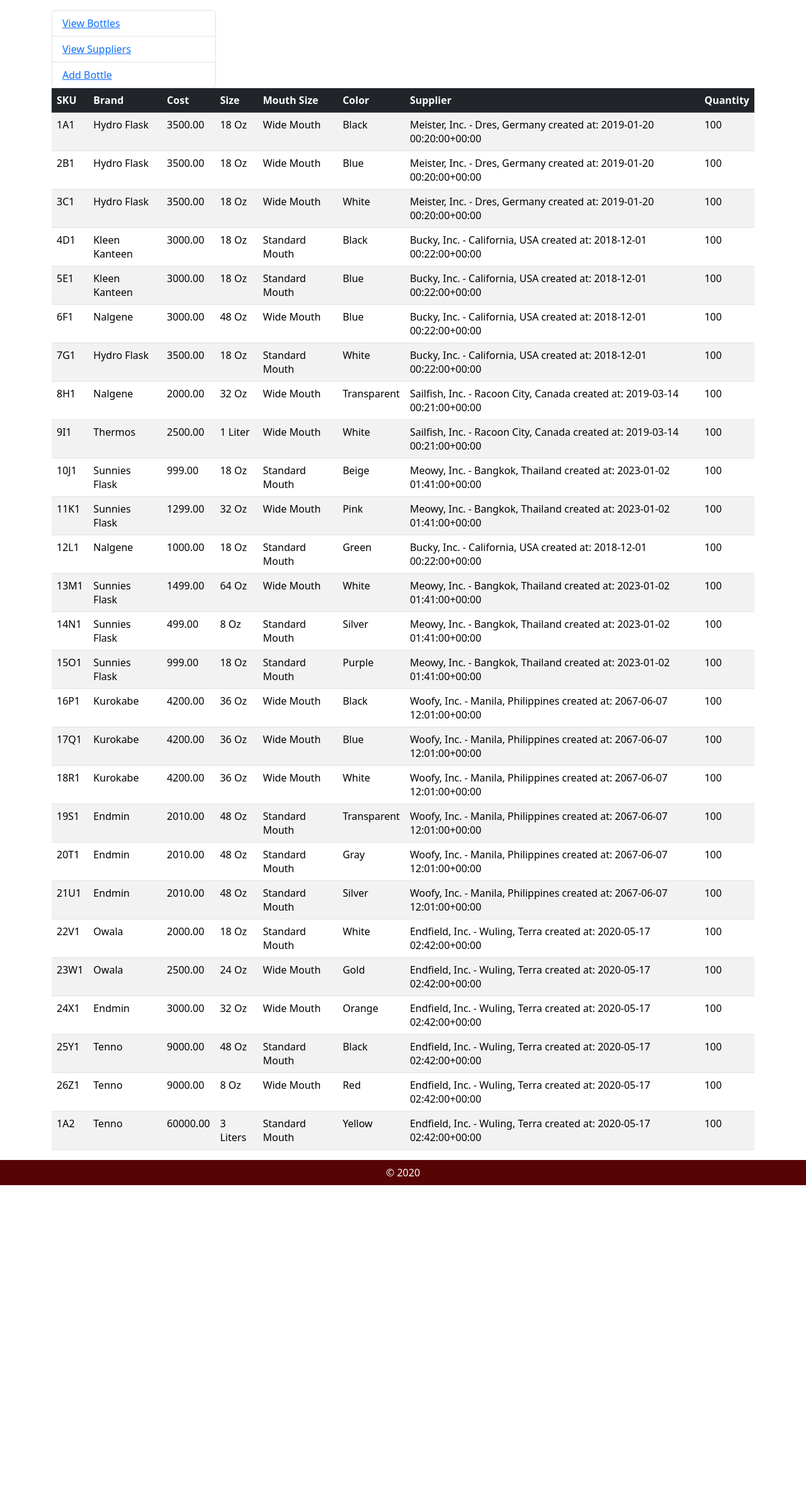
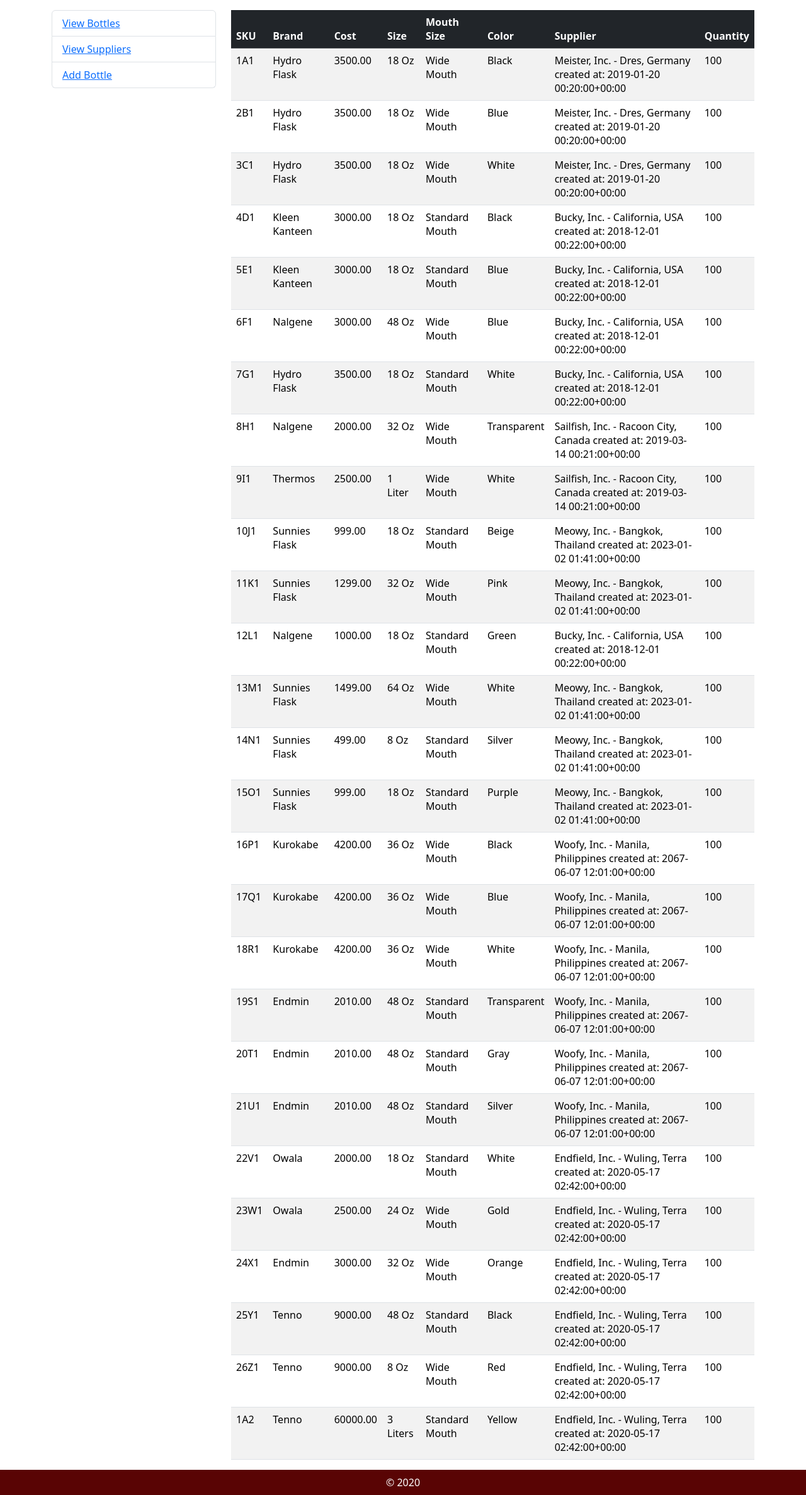
Before and after one commit to kurokabe8/M5P-DjangoTemplates-BartoloGutierrezSytin, a Django app: page / in a window 1280 px wide. Shown: the part 56-2430 px from the top of the page at 63% size. Before the commit the page ends 1938 px from the top, so only its background shows below. Run offline with Django 5.2, Linux system fonts and the light colour scheme; data comes from the database, SQL or seed files in the repository; some libraries are stand-ins or nearby versions.

Commit message:
Update base.html

```diff
--- a/MyInventorySystem/MyInventoryApp/templates/MyInventoryApp/base.html
+++ b/MyInventorySystem/MyInventoryApp/templates/MyInventoryApp/base.html
@@ -37,18 +37,15 @@
                 </div>
 
                 <!--Main Content-->
-                <div class = "col-12">
+                <div class = "col-9">
                     {% block content %}
                     {% endblock %}
                 </div>
             </div>
         </div>
 
-        <footer class="footer bg-custom mt-auto" style="background-color: #590404;">
-
-            <!-- Copyright -->
-            <div class="container text-center text-white py-2">&copy; 2020</div>
-            <!-- Copyright -->
+        <footer class="footer bg-custom mt-auto text-white text-center py-2" style="background-color: #590404; text-align:center; padding:10px;">
+            &copy; 2020</div> <!-- Copyright -->
 
         </footer>
 
```
